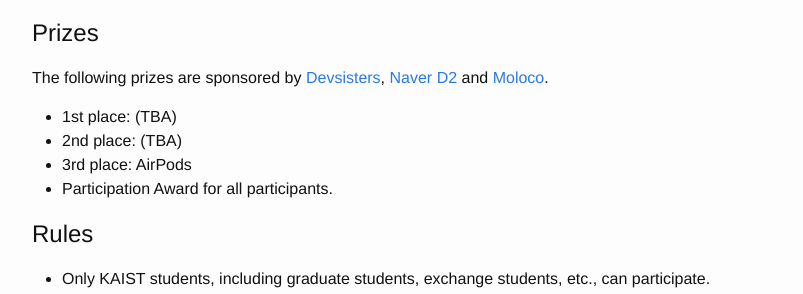
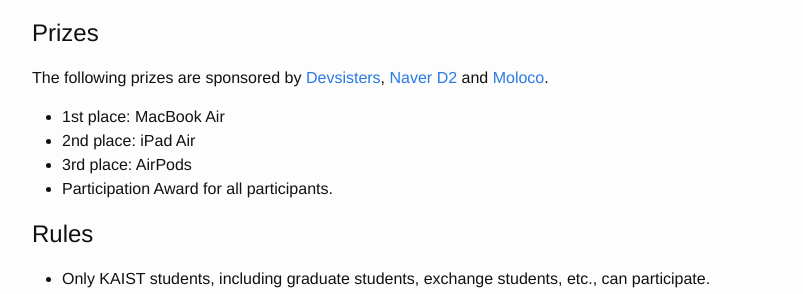
Before and after one commit to RUN-KAIST/kaist.run, a Jekyll site: the page built from index/en.md, in a window 1280 px wide and 900 px high, scrolled down 389 px. Shown: the part 152-446 px from the top of the window, without its empty margins (238-1041 px from the left). Built offline with Jekyll 4.4.1, drawn with Linux system fonts in a browser that asks for light colours; our own code applies the rules of GitHub Pages for plain Markdown files.

Commit message:
Update en.md

```diff
--- a/index/en.md
+++ b/index/en.md
@@ -32,8 +32,8 @@ This contest is sponsored by [Devsisters](https://www.devsisters.com/), [Naver D
 
 The following prizes are sponsored by [Devsisters](https://www.devsisters.com/), [Naver D2](https://d2.naver.com) and [Moloco](https://www.moloco.com/en/).
 
-- 1st place: (TBA)
-- 2nd place: (TBA)
+- 1st place: MacBook Air
+- 2nd place: iPad Air
 - 3rd place: AirPods
 - Participation Award for all participants.
 
```
